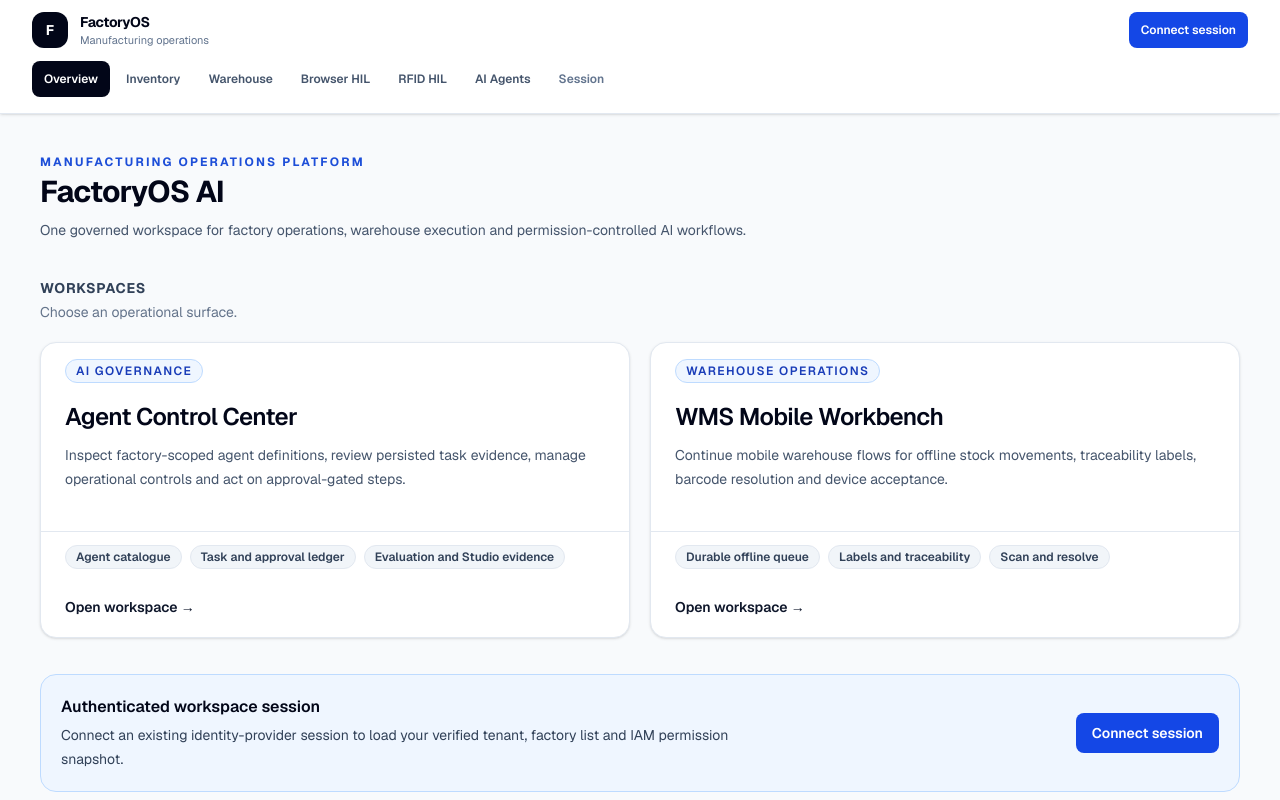
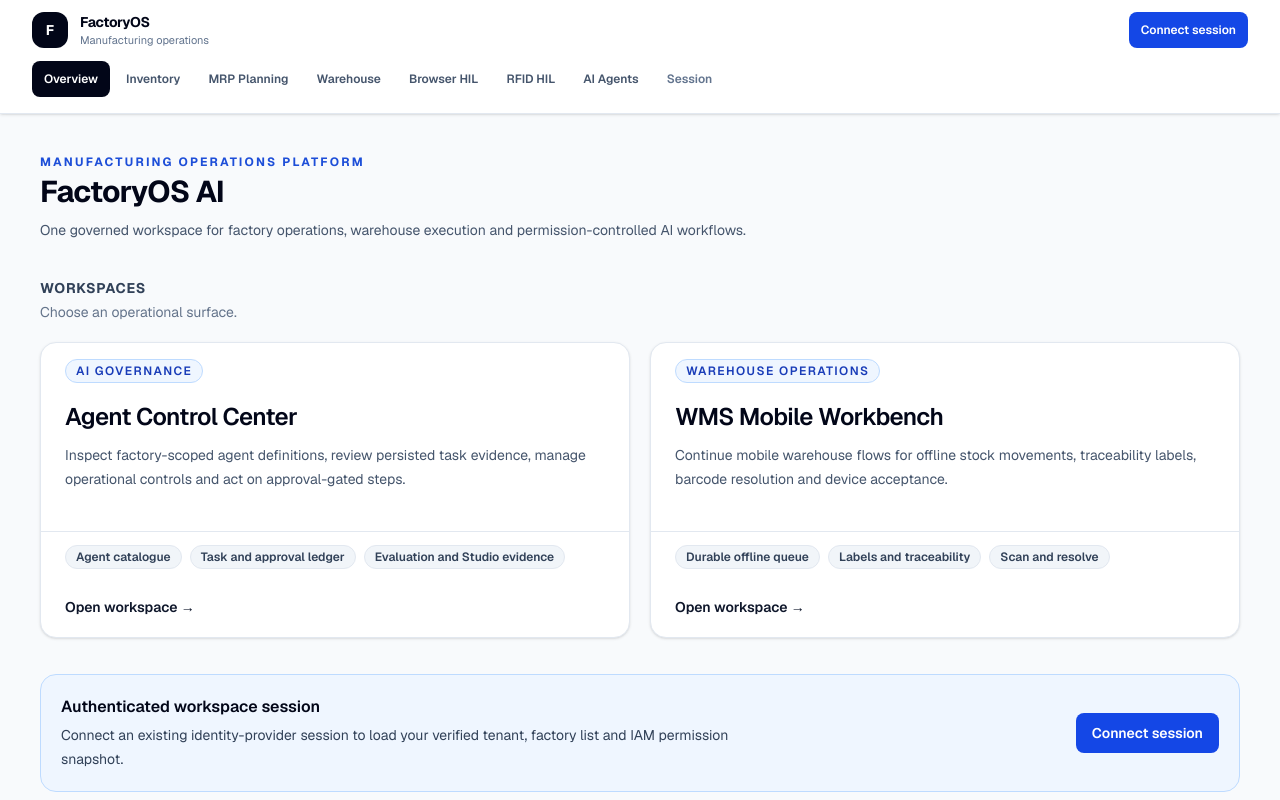
Before and after one commit to RakibulhasanUtsho07/factoryos, a Next.js app in the folder apps/web/: page / in a window 1280 px wide. Shown: the top 800 px of the page. Built offline with nearby package versions, Linux system fonts and the light colour scheme.

Commit message:
feat(web): add MRP planning navigation

```diff
--- a/apps/web/src/components/workspace-navigation.tsx
+++ b/apps/web/src/components/workspace-navigation.tsx
@@ -8,6 +8,7 @@ import { useFactoryOsSession } from "@/components/auth/factoryos-session-provide
 const navigation = [
   { href: "/", label: "Overview" },
   { href: "/inventory", label: "Inventory" },
+  { href: "/mrp", label: "MRP Planning" },
   { href: "/wms", label: "Warehouse" },
   { href: "/wms/browser-acceptance", label: "Browser HIL" },
   { href: "/wms/rfid", label: "RFID HIL" },
```
